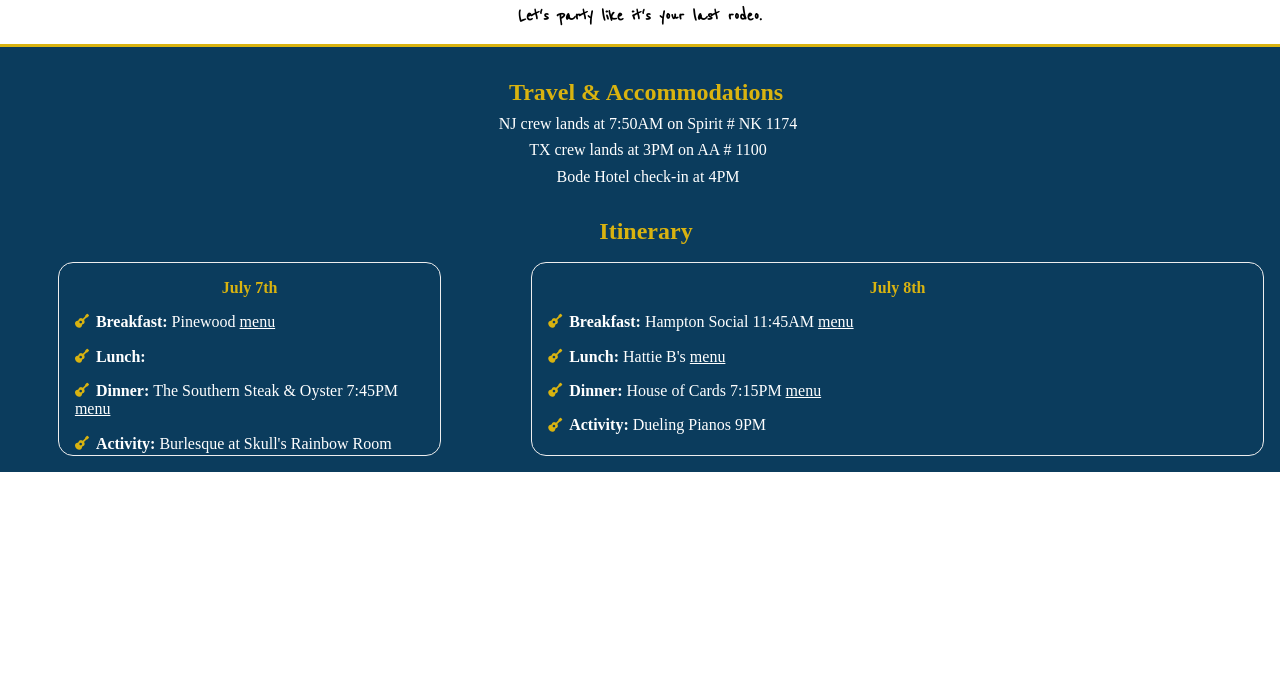
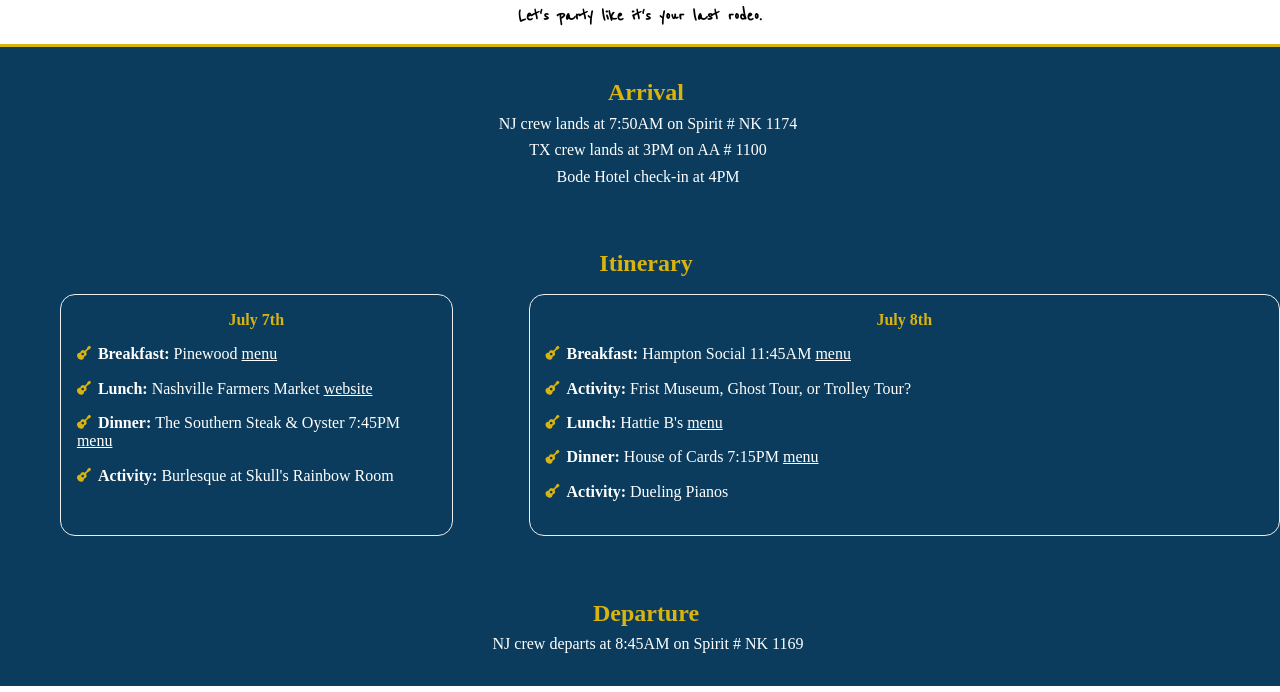
Before and after one commit to mserr113/Shauns-Birthday, a website: page index.html in a window 1280 px wide. Shown: the part 108-800 px from the top of the page. Drawn offline with Linux system fonts and the light colour scheme; a web font is replaced by a local one.

Commit message:
added departure info

```diff
--- a/index.html
+++ b/index.html
@@ -28,7 +28,7 @@
         <div class="party-page">
             <div class="section travel-section">
                 <div class="section-content travel-section-content">
-                    <h2 class="section-title">Travel & Accommodations</h2>
+                    <h2 class="section-title">Arrival</h2>
                     <div class="travel-and-accommodations">
                         <p class="timeline-note">NJ crew lands at 7:50AM on Spirit # NK 1174</p>
                         <p class="timeline-note">TX crew lands at 3PM on AA # 1100</p>
@@ -47,7 +47,7 @@
                                 </div>
                                 <div class="day-details-container">
                                     <li class="item"><i class="fa-solid fa-guitar fa-sm"></i><span class="item-title">Breakfast: </span>Pinewood <a class="menu-link" href="https://www.pinewoodsocial.com/consume">menu</a></li>
-                                    <li class="item"><i class="fa-solid fa-guitar fa-sm"></i><span class="item-title">Lunch:</span></li>
+                                    <li class="item"><i class="fa-solid fa-guitar fa-sm"></i><span class="item-title">Lunch:</span> Nashville Farmers Market <a class="menu-link" href="https://www.nashvillefarmersmarket.org/">website</a></li>
                                     <li class="item"><i class="fa-solid fa-guitar fa-sm"></i><span class="item-title">Dinner: </span>The Southern Steak & Oyster 7:45PM <a class="menu-link" href="https://www.thesouthernnashville.com/menu">menu</a></li>
                                     <li class="item"><i class="fa-solid fa-guitar fa-sm"></i><span class="item-title">Activity: </span>Burlesque at Skull's Rainbow Room</li>
                                 </div>
@@ -57,11 +57,20 @@
                             <ul>
                                 <div class="date">July 8th</div>
                                 <li class="item"><i class="fa-solid fa-guitar fa-sm"></i><span class="item-title">Breakfast: </span>Hampton Social 11:45AM <a class="menu-link" href="https://www.thehamptonsocial.com/nashville#menu=brunch">menu</a></li>
+                                <li class="item"><i class="fa-solid fa-guitar fa-sm"></i><span class="item-title">Activity: </span> Frist Museum, Ghost Tour, or Trolley Tour?</li>
                                 <li class="item"><i class="fa-solid fa-guitar fa-sm"></i><span class="item-title">Lunch:</span> Hattie B's <a class="menu-link" href="https://hattieb.com/">menu</a></li>
                                 <li class="item"><i class="fa-solid fa-guitar fa-sm"></i><span class="item-title">Dinner: </span>House of Cards 7:15PM <a class="menu-link" href="https://www.hocnashville.com/menu">menu</a></li>
-                                <li class="item"><i class="fa-solid fa-guitar fa-sm"></i><span class="item-title">Activity: </span> Dueling Pianos 9PM</li>
+                                <li class="item"><i class="fa-solid fa-guitar fa-sm"></i><span class="item-title">Activity: </span> Dueling Pianos</li>
                             </ul>
                         </div>
+                    </div>
+                </div>
+            </div>
+            <div class="section travel-section">
+                <div class="section-content travel-section-content">
+                    <h2 class="section-title">Departure</h2>
+                    <div class="travel-and-accommodations">
+                        <p class="timeline-note">NJ crew departs at 8:45AM on Spirit # NK 1169</p>
                     </div>
                 </div>
             </div>
--- a/styles/styles.sass
+++ b/styles/styles.sass
@@ -34,7 +34,7 @@
 .section
     font-family: "agdasima"
     color: white
-    padding-top: 2em
+    padding: 2em 0
 
 
 .travel-section-content
@@ -61,10 +61,10 @@
 
 
 .section-details
-    height: 12em
+    height: 15em
     width: 70%
     padding: 0 1em
-    margin: 1em
+    margin: 1em 0 0 0
     border-style: groove
     border-width: 1px
     border-radius: 15px
```
Also changed, not shown: styles/styles.css, 1 other file.
